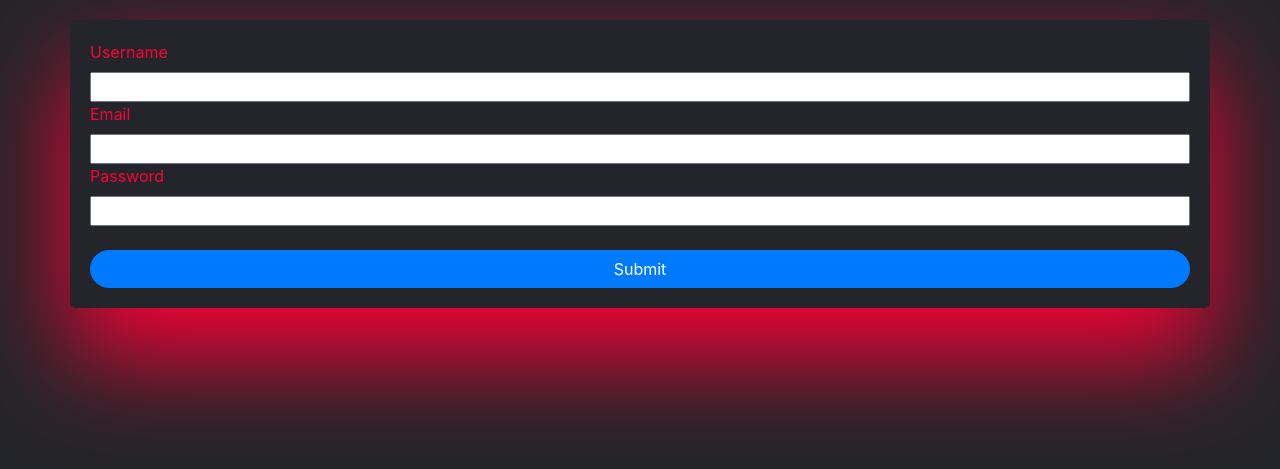
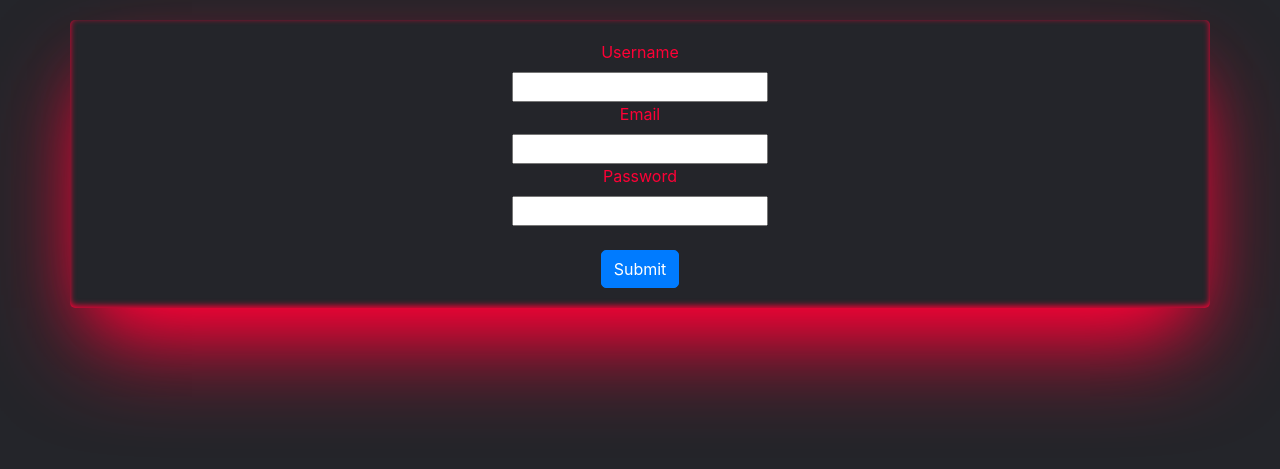
Before and after one commit to sabihdordab/simple-toolbox, a Django app: page /accounts/register in a window 1280 px wide. Shown: the part 109-578 px from the top of the page. Run offline with Django 4.2, Linux system fonts and the light colour scheme; some libraries are stand-ins or nearby versions.

Commit message:
edit registerbox styles

```diff
--- a/accounts/static/accounts/styles.css
+++ b/accounts/static/accounts/styles.css
@@ -1,12 +1,11 @@
 .container {
 	display: flex;
 	flex-direction: column;
-	justify-content: center;
-	align-items: stretch;
-	align-content: center;
+	justify-content: flex-start;
+	align-items: center;
     border-radius: 5px;
     margin-top: 20px;
     padding: 20px;
-    box-shadow: #fe0036 0px 48px 100px 0px;
+    box-shadow: #fe0036 0px 50px 100px -20px, #fe0036 0px 30px 60px -30px, #fe0036 0px -2px 6px 0px inset;
     color: #fe0036;
 }
--- a/toolbox/static/toolbox/styles.css
+++ b/toolbox/static/toolbox/styles.css
@@ -4,6 +4,6 @@ body {
 }
 
 .btn {
-  border-radius: 20px;
+  border-radius: 5px;
 }
 /*# sourceMappingURL=styles.css.map */
--- a/toolbox/static/toolbox/styles.scss
+++ b/toolbox/static/toolbox/styles.scss
@@ -7,5 +7,5 @@ body {
 }
 
 .btn{
-    border-radius: 20px;
+    border-radius: 5px;
 }
```
Also changed, not shown: 1 other file.
